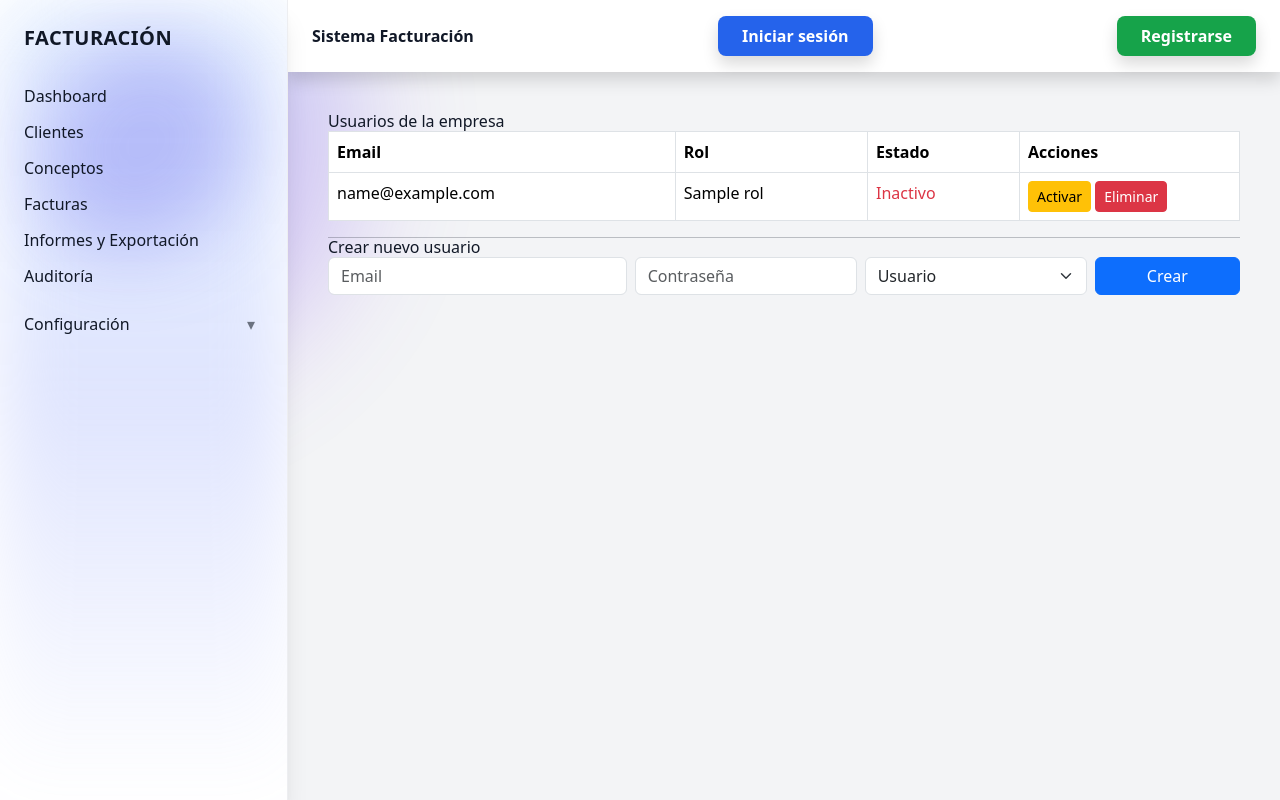
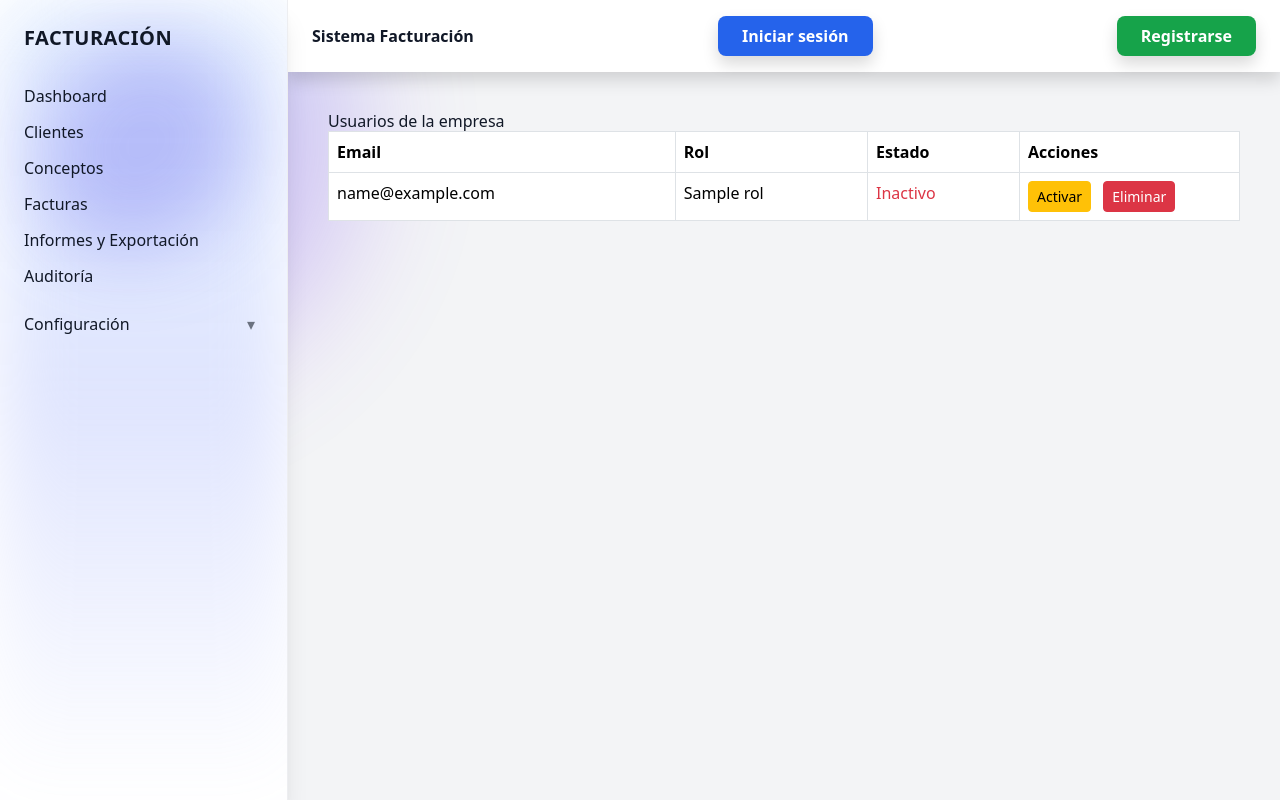
Before and after one commit to benjaminreciolopez/facturacion_app, a Python web app: template app/templates/usuarios/list.html in a window 1280 px wide. Run offline with Jinja, Linux system fonts and the light colour scheme; the template is opened without the code that fills it: most values are stand-ins (such as "Sample title", 1, 10 or a date in 2020); some libraries are stand-ins or nearby versions.

Commit message:
eliminar-usuarios-1

```diff
--- a/app/templates/usuarios/list.html
+++ b/app/templates/usuarios/list.html
@@ -1,12 +1,6 @@
 {% extends "base.html" %} {% block content %}
 
 <h2>Usuarios de la empresa</h2>
-
-{% if request.query_params.get("ok") %}
-<div class="alert alert-success">Usuario creado correctamente</div>
-{% endif %} {% if request.query_params.get("error") == "email" %}
-<div class="alert alert-danger">Ese email ya existe</div>
-{% endif %}
 
 <table class="table table-bordered">
   <thead>
@@ -18,9 +12,9 @@
     </tr>
   </thead>
 
-  <tbody>
+  <tbody id="tablaUsuarios">
     {% for u in usuarios %}
-    <tr>
+    <tr id="row-{{ u.id }}">
       <td>{{ u.email }}</td>
       <td>{{ u.rol }}</td>
 
@@ -38,14 +32,12 @@
           {{ "Desactivar" if u.activo else "Activar" }}
         </a>
 
-        <form
-          method="post"
-          action="/usuarios/{{ u.id }}/delete"
-          style="display: inline"
-          onsubmit="return confirm('¿Seguro que deseas eliminar este usuario?')"
+        <button
+          class="btn btn-danger btn-sm ms-2 eliminar-btn"
+          data-user-id="{{ u.id }}"
         >
-          <button class="btn btn-sm btn-danger">Eliminar</button>
-        </form>
+          Eliminar
+        </button>
         {% endif %}
       </td>
     </tr>
@@ -53,35 +45,54 @@
   </tbody>
 </table>
 
-<hr />
+<script src="https://cdn.jsdelivr.net/npm/sweetalert2@11"></script>
 
-<h3>Crear nuevo usuario</h3>
+<script>
+  document.addEventListener("click", async (e) => {
+    const btn = e.target.closest(".eliminar-btn");
+    if (!btn) return;
 
-<form method="post" action="/usuarios/crear" class="row g-2">
-  <div class="col-md-4">
-    <input name="email" class="form-control" placeholder="Email" required />
-  </div>
+    const id = btn.dataset.userId;
 
-  <div class="col-md-3">
-    <input
-      type="password"
-      name="password"
-      class="form-control"
-      placeholder="Contraseña"
-      required
-    />
-  </div>
+    const confirm = await Swal.fire({
+      title: "¿Eliminar usuario?",
+      text: "Esta acción desactivará el usuario",
+      icon: "warning",
+      showCancelButton: true,
+      confirmButtonColor: "#d33",
+      cancelButtonColor: "#3085d6",
+      confirmButtonText: "Sí, eliminar",
+      cancelButtonText: "Cancelar",
+    });
 
-  <div class="col-md-3">
-    <select name="rol" class="form-select">
-      <option value="user">Usuario</option>
-      <option value="admin">Administrador</option>
-    </select>
-  </div>
+    if (!confirm.isConfirmed) return;
 
-  <div class="col-md-2">
-    <button class="btn btn-primary w-100">Crear</button>
-  </div>
-</form>
+    const resp = await fetch(`/usuarios/${id}/delete`, {
+      method: "POST",
+    });
+
+    if (!resp.ok) {
+      Swal.fire("Error", "No se pudo eliminar el usuario", "error");
+      return;
+    }
+
+    const data = await resp.json();
+    if (!data.ok) {
+      Swal.fire("Error", "No se pudo eliminar el usuario", "error");
+      return;
+    }
+
+    // eliminar fila sin recargar
+    const fila = document.getElementById("row-" + id);
+    if (fila) fila.remove();
+
+    Swal.fire({
+      title: "Usuario eliminado",
+      icon: "success",
+      timer: 1200,
+      showConfirmButton: false,
+    });
+  });
+</script>
 
 {% endblock %}
```
